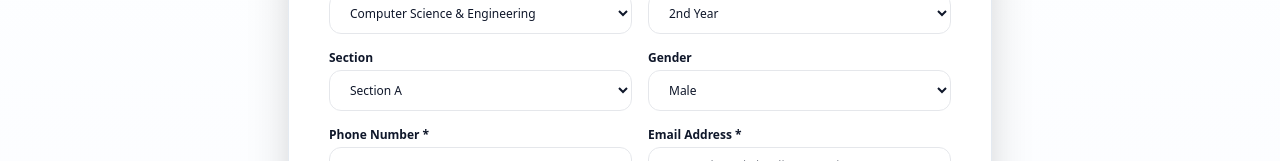
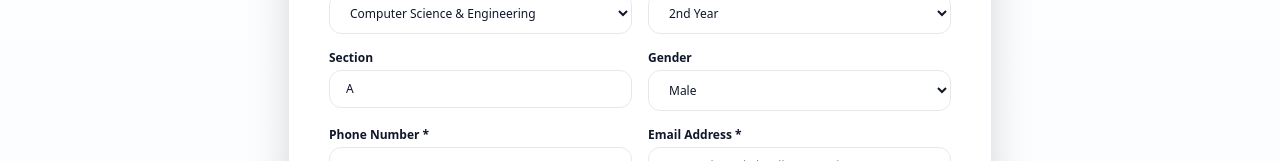
Before and after one commit to SAI09992/scrs-recruit, a Next.js app: page /apply in a window 1280 px wide. Shown: the part 563-724 px from the top of the page. Built offline with nearby package versions, Linux system fonts and the light colour scheme.

Commit message:
Allow candidates to type Section freely as text input

```diff
--- a/src/app/apply/page.tsx
+++ b/src/app/apply/page.tsx
@@ -297,18 +297,14 @@ export default function ApplyPage() {
                     <label className="block text-xs font-semibold text-brand-navy mb-1">
                       Section
                     </label>
-                    <select
+                    <input
+                      type="text"
                       name="section"
                       value={formData.section}
                       onChange={handleChange}
-                      className="w-full px-4 py-2.5 rounded-xl border border-gray-200 text-xs font-medium text-brand-navy outline-none"
-                    >
-                      {SECTIONS.map((sec) => (
-                        <option key={sec} value={sec}>
-                          Section {sec}
-                        </option>
-                      ))}
-                    </select>
+                      placeholder="e.g. A, B, CSE-1, AI&DS-2"
+                      className="w-full px-4 py-2.5 rounded-xl border border-gray-200 text-xs font-medium text-brand-navy outline-none focus:border-brand-blue"
+                    />
                   </div>
 
                   <div>
--- a/src/components/apply/RegistrationWizard.tsx
+++ b/src/components/apply/RegistrationWizard.tsx
@@ -240,9 +240,8 @@ export default function RegistrationWizard() {
                   onChange={(e) => updateField("year", e.target.value)}
                   className="w-full px-4 py-3 rounded-xl border border-gray-200 focus:outline-none focus:border-brand-blue focus:ring-2 focus:ring-brand-blue/10 transition-all text-sm"
                 >
-                  <option value="1">1st Year</option>
-                  <option value="2">2nd Year</option>
-                  <option value="3">3rd Year</option>
+                  <option value="2nd Year">2nd Year</option>
+                  <option value="3rd Year">3rd Year</option>
                 </select>
               </div>
 
```
